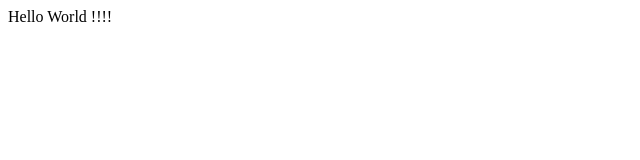
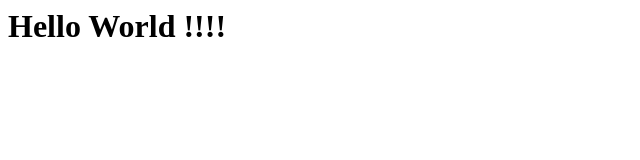
Before and after one commit to sudeep2107/sudeep2107.github.io, a plain HTML site: page index.html in a window 1280 px wide. Shown: the whole page, without its empty margins (0-640 px from the left). Drawn offline with Linux system fonts and the light colour scheme.

Commit message:
update from git command

```diff
--- a/index.html
+++ b/index.html
@@ -1,4 +1,4 @@
 <html>
-	Hello World !!!!
+      <h1>	Hello World !!!! </h1>
 
 </html>
```
